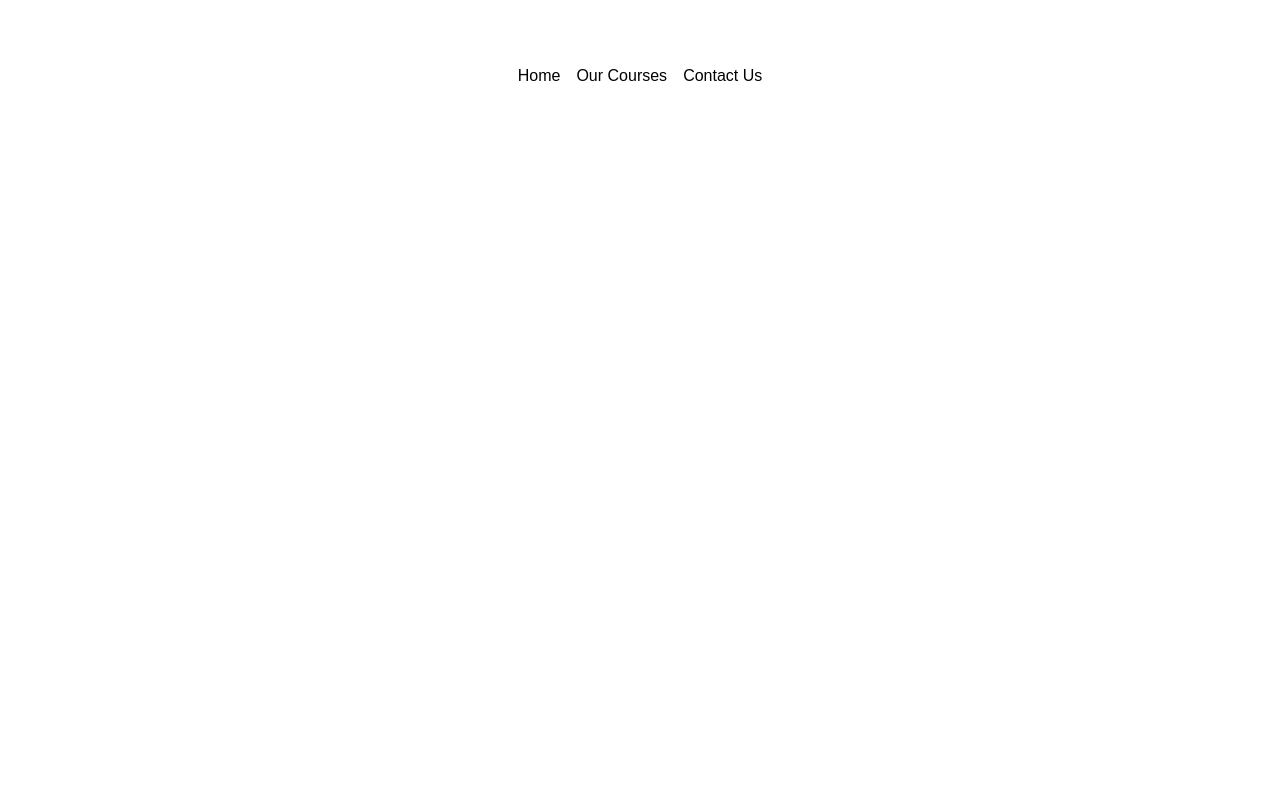
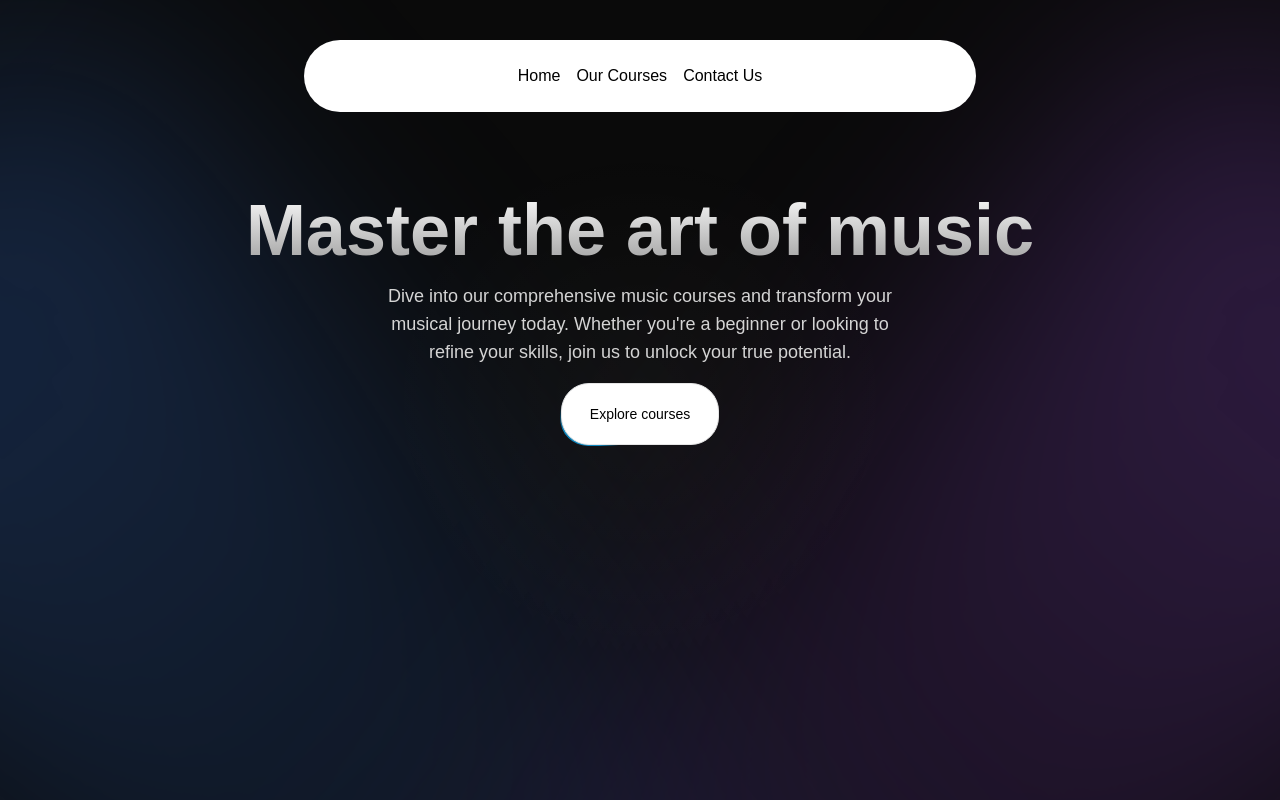
Before and after one commit to gawaliabhijeet-cell/music_UI, a Next.js app: page / in a window 1280 px wide. Built offline with nearby package versions, Linux system fonts and the light colour scheme.

Commit message:
Add HeroSection and Button components; implement Spotlight effect and enhance Navbar styles

```diff
--- a/src/app/page.tsx
+++ b/src/app/page.tsx
@@ -1,8 +1,9 @@
+import HeroSection from "../components/HeroSection";
 
 export default function Home() {
   return (
- <main>
-
+ <main className="min-h-screen bg-black/[0.96] antialiased bg-grid-white/[0.02]">
+     <HeroSection />
  </main>
   );
 }
--- /dev/null
+++ b/src/components/HeroSection.tsx
@@ -0,0 +1,45 @@
+import type { ComponentType, ReactNode } from "react"
+import Link from "next/link"
+import { Spotlight } from "./ui/spotlight-new"
+import {Button} from "./ui/moving-border";
+
+const ButtonWithChildren = Button as ComponentType<{
+  borderRadius: string
+  className?: string
+  children?: ReactNode
+}>
+
+const StyledButton = ButtonWithChildren
+
+function HeroSection() {
+  return (
+<>
+    <Spotlight/>
+    <div
+    className="h-auto md:h-[40rem] w-full rounded-md flex flex-col items-center justify-center relative overflow-hidden mx-auto py-10 md:py-0"
+    >
+      <div className="p-4 relative z-10 w-full text-center">
+            <h1
+            className="mt-20 md:mt-0 text-4xl md:text-7xl font-bold bg-clip-text text-transparent bg-gradient-to-b from-neutral-50 to-neutral-400"
+            >Master the art of music</h1>
+            <p
+            className="mt-4 font-normal text-base md:text-lg text-neutral-300 max-w-lg mx-auto"
+            >Dive into our comprehensive music courses and transform your musical journey today. Whether you're a beginner or looking to refine your skills, join us to unlock your true potential.</p>
+            <div className="mt-4">
+                <Link href={"/courses"}>
+                    <Button
+                    borderRadius="1.75rem"
+                    className="bg-white dark:bg-black text-black dark:text-white border-neutral-200 dark:border-slate-800"
+                    >
+                    Explore courses
+                    </Button>
+                </Link>
+            </div>
+        </div>
+
+        </div>
+</>
+  )
+}
+
+export default HeroSection
--- /dev/null
+++ b/src/components/ui/moving-border.tsx
@@ -0,0 +1,141 @@
+"use client";
+
+import React, { useRef } from "react";
+import {
+  motion,
+  useAnimationFrame,
+  useMotionTemplate,
+  useMotionValue,
+  useTransform,
+} from "framer-motion";
+import { cn } from "@/utils/cn";
+
+type ButtonProps = {
+  borderRadius?: string;
+  children: React.ReactNode;
+  as?: React.ElementType;
+  containerClassName?: string;
+  borderClassName?: string;
+  duration?: number;
+  className?: string;
+} & React.HTMLAttributes<HTMLElement>;
+
+export function Button({
+  borderRadius = "1.75rem",
+  children,
+  as: Component = "button",
+  containerClassName,
+  borderClassName,
+  duration = 2000,
+  className,
+  ...otherProps
+}: ButtonProps) {
+  return (
+    <Component
+      className={cn(
+        "relative h-16 w-40 overflow-hidden bg-transparent p-[1px] text-xl",
+        containerClassName
+      )}
+      style={{ borderRadius }}
+      {...otherProps}
+    >
+      <div
+        className="absolute inset-0"
+        style={{ borderRadius: `calc(${borderRadius} * 0.96)` }}
+      >
+        <MovingBorder duration={duration} rx="30%" ry="30%">
+          <div
+            className={cn(
+              "h-20 w-20 rounded-full bg-[radial-gradient(circle,#0ea5e9_35%,transparent_70%)] opacity-80",
+              borderClassName
+            )}
+          />
+        </MovingBorder>
+      </div>
+
+      <div
+        className={cn(
+          "relative flex h-full w-full items-center justify-center rounded-[inherit] border border-slate-800 bg-slate-900/80 text-sm text-white backdrop-blur-xl",
+          className
+        )}
+      >
+        {children}
+      </div>
+    </Component>
+  );
+}
+
+type MovingBorderProps = {
+  children: React.ReactNode;
+  duration?: number;
+  rx?: string;
+  ry?: string;
+};
+
+function MovingBorder({
+  children,
+  duration = 2000,
+  rx = "30%",
+  ry = "30%",
+}: Readonly<MovingBorderProps>) {
+  const pathRef = useRef<SVGRectElement | null>(null);
+
+  const progress = useMotionValue(0);
+
+  useAnimationFrame((time) => {
+    const path = pathRef.current;
+
+    if (!path) return;
+
+    const length = path.getTotalLength();
+    const pxPerMs = length / duration;
+
+    progress.set((time * pxPerMs) % length);
+  });
+
+  const x = useTransform(progress, (value) => {
+    const path = pathRef.current;
+    return path ? path.getPointAtLength(value).x : 0;
+  });
+
+  const y = useTransform(progress, (value) => {
+    const path = pathRef.current;
+    return path ? path.getPointAtLength(value).y : 0;
+  });
+
+  const transform = useMotionTemplate`
+    translateX(${x}px)
+    translateY(${y}px)
+    translateX(-50%)
+    translateY(-50%)
+  `;
+
+  return (
+    <>
+      <svg
+        className="absolute inset-0 h-full w-full"
+        preserveAspectRatio="none"
+      >
+        <rect
+          ref={pathRef}
+          width="100%"
+          height="100%"
+          rx={rx}
+          ry={ry}
+          fill="none"
+        />
+      </svg>
+
+      <motion.div
+        style={{
+          position: "absolute",
+          top: 0,
+          left: 0,
+          transform,
+        }}
+      >
+        {children}
+      </motion.div>
+    </>
+  );
+}
--- a/src/components/ui/navbar-menu.tsx
+++ b/src/components/ui/navbar-menu.tsx
@@ -39,11 +39,11 @@ export const MenuItem = ({
           transition={transition}
         >
           {active === item && children && (
-            <div className="absolute top-[calc(100%_+_1.7rem)] left-1/2 transform -translate-x-1/2">
+            <div className="absolute top-[calc(100%+1.7rem)] left-1/2 transform -translate-x-1/2">
               <motion.div
                 transition={transition}
                 layoutId="active" // layoutId ensures smooth animation
-                className="bg-white dark:bg-black backdrop-blur-sm rounded-2xl overflow-hidden border border-black/[0.2] dark:border-white/[0.2] shadow-xl"
+                className="bg-white dark:bg-black backdrop-blur-sm rounded-2xl overflow-hidden border border-black/20 dark:border-white/20 shadow-xl"
               >
                 <motion.div
                   layout // layout ensures smooth animation
@@ -70,7 +70,7 @@ export const Menu = ({
   return (
     <nav
       onMouseLeave={() => setActive(null)} // resets the state
-      className="relative rounded-full boder border-transparent dark:bg-black dark:border-white/[0.2] bg-white shadow-input flex justify-center space-x-4 px-8 py-6 "
+      className="relative rounded-full boder border-transparent dark:bg-black dark:border-white/20 bg-white shadow-input flex justify-center space-x-4 px-8 py-6 "
     >
       {children}
     </nav>
@@ -95,13 +95,13 @@ export const ProductItem = ({
         width={140}
         height={70}
         alt={title}
-        className="flex-shrink-0 rounded-md shadow-2xl"
+        className="shrink-0 rounded-md shadow-2xl"
       />
       <div>
         <h4 className="text-xl font-bold mb-1 text-black dark:text-white">
           {title}
         </h4>
-        <p className="text-neutral-700 text-sm max-w-[10rem] dark:text-neutral-300">
+        <p className="text-neutral-700 text-sm max-w-40 dark:text-neutral-300">
           {description}
         </p>
       </div>
--- /dev/null
+++ b/src/components/ui/spotlight-new.tsx
@@ -0,0 +1,127 @@
+"use client";
+
+import React, { useEffect } from "react";
+import { motion, useMotionValue, useSpring } from "framer-motion";
+
+interface SpotlightProps {
+  size?: number;
+  color?: string;
+  blur?: number;
+  opacity?: number;
+  followMouse?: boolean;
+}
+
+export  function Spotlight({
+  size = 500,
+  color = "rgba(59,130,246,0.35)",
+  blur = 120,
+  opacity = 1,
+  followMouse = true,
+}: Readonly<SpotlightProps>) {
+  const mouseX = useMotionValue(-500);
+  const mouseY = useMotionValue(-500);
+
+  const x = useSpring(mouseX, {
+    stiffness: 120,
+    damping: 25,
+  });
+
+  const y = useSpring(mouseY, {
+    stiffness: 120,
+    damping: 25,
+  });
+
+  useEffect(() => {
+    if (!followMouse) return;
+
+    const move = (e: MouseEvent) => {
+      mouseX.set(e.clientX - size / 2);
+      mouseY.set(e.clientY - size / 2);
+    };
+
+    window.addEventListener("mousemove", move);
+
+    return () => {
+      window.removeEventListener("mousemove", move);
+    };
+  }, [mouseX, mouseY, size, followMouse]);
+
+  return (
+    <div className="pointer-events-none fixed inset-0 overflow-hidden">
+      {/* Mouse Spotlight */}
+      <motion.div
+        style={{
+          x,
+          y,
+          width: size,
+          height: size,
+          background: `radial-gradient(circle, ${color} 0%, transparent 70%)`,
+          filter: `blur(${blur}px)`,
+          opacity,
+        }}
+        className="absolute rounded-full"
+      />
+
+      {/* Left Beam */}
+      <motion.div
+        animate={{
+          x: [0, 80, 0],
+          rotate: [-45, -40, -45],
+        }}
+        transition={{
+          repeat: Infinity,
+          duration: 8,
+          ease: "easeInOut",
+        }}
+        className="absolute left-0 top-0"
+        style={{
+          width: 600,
+          height: 1600,
+          background:
+            "linear-gradient(to bottom, rgba(59,130,246,.25), transparent)",
+          filter: "blur(120px)",
+        }}
+      />
+
+      {/* Right Beam */}
+      <motion.div
+        animate={{
+          x: [0, -80, 0],
+          rotate: [45, 40, 45],
+        }}
+        transition={{
+          repeat: Infinity,
+          duration: 8,
+          ease: "easeInOut",
+        }}
+        className="absolute right-0 top-0"
+        style={{
+          width: 600,
+          height: 1600,
+          background:
+            "linear-gradient(to bottom, rgba(168,85,247,.25), transparent)",
+          filter: "blur(120px)",
+        }}
+      />
+
+      {/* Floating Glow */}
+      <motion.div
+        animate={{
+          scale: [1, 1.3, 1],
+          opacity: [0.2, 0.5, 0.2],
+        }}
+        transition={{
+          repeat: Infinity,
+          duration: 6,
+          ease: "easeInOut",
+        }}
+        className="absolute left-1/2 top-1/2 h-125 w-125 -translate-x-1/2 -translate-y-1/2 rounded-full"
+        style={{
+          background:
+            "radial-gradient(circle, rgba(255,255,255,.15), transparent 70%)",
+          filter: "white(100px)",
+        }}
+      />
+    </div>
+  );
+}
```
